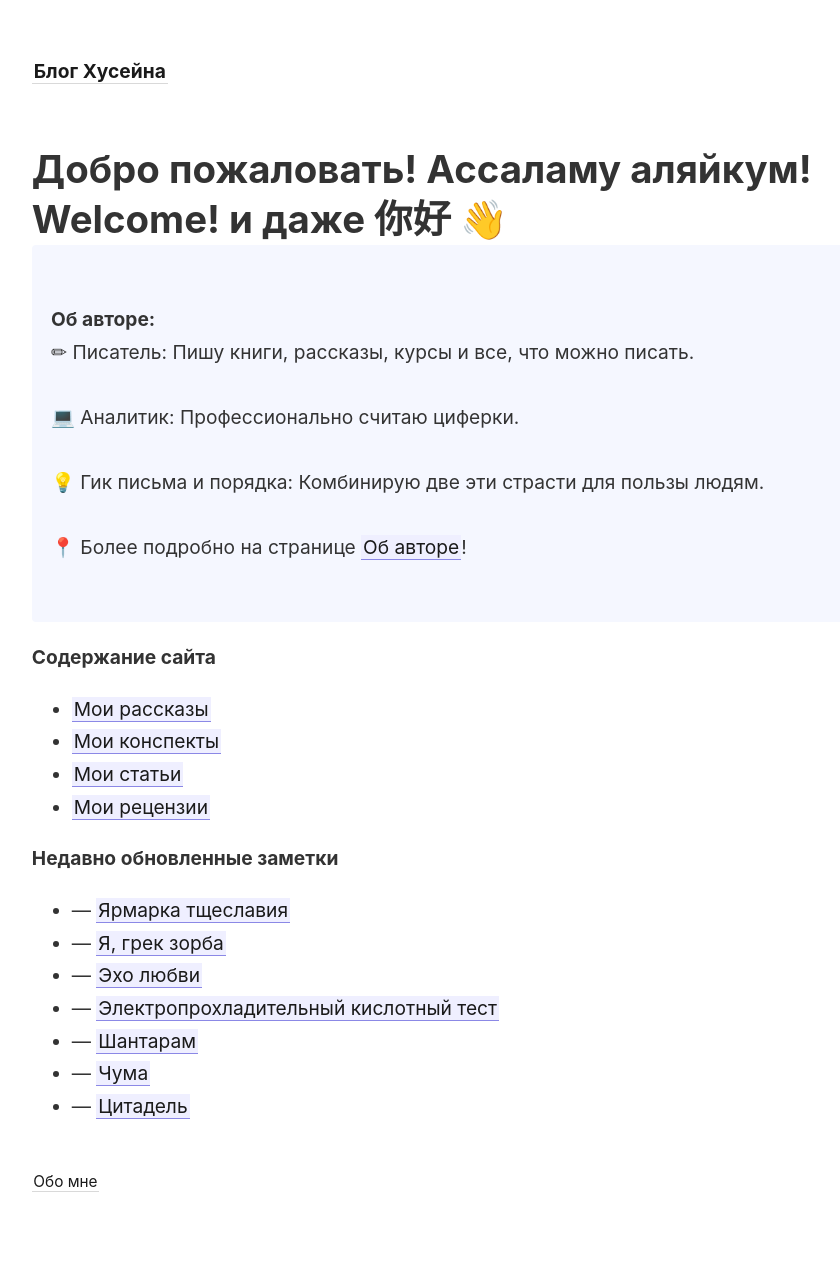
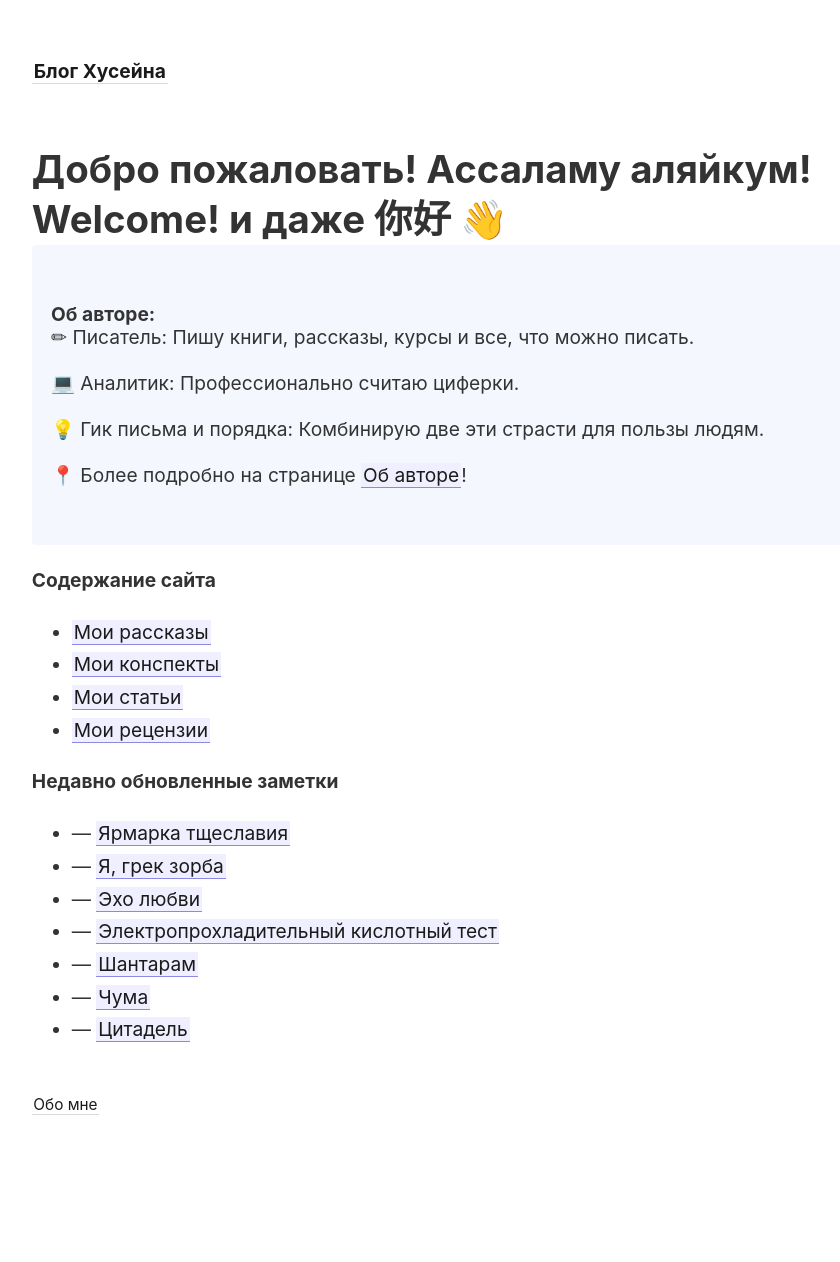
Before and after one commit to khuseynx/my-digital-garden, a Jekyll site: the page built from _pages/index.md, in a window 1280 px wide. Shown: the whole page, without its empty margins (45-885 px from the left). Built offline with Jekyll 4.4.1, drawn with Linux system fonts in a browser that asks for light colours; after the commit the page ends 1185 px from its top, so only the background shows below that.

Commit message:
index v6 line height

```diff
--- a/_pages/index.md
+++ b/_pages/index.md
@@ -7,7 +7,7 @@ permalink: /
 
 # Добро пожаловать! Ассаламу аляйкум! Welcome! и даже 你好 👋
 
-<div style="padding: 3em 1em; background: #f5f7ff; border-radius: 4px;">
+<div style="padding: 3em 1em; background: #f5f7ff; border-radius: 4px; line-height: 1.2;">
 <strong>Об авторе:</strong>
 <br>✏ Писатель: Пишу книги, рассказы, курсы и все, что можно писать.<br>
 <br>💻 Аналитик: Профессионально считаю циферки.<br>
```
